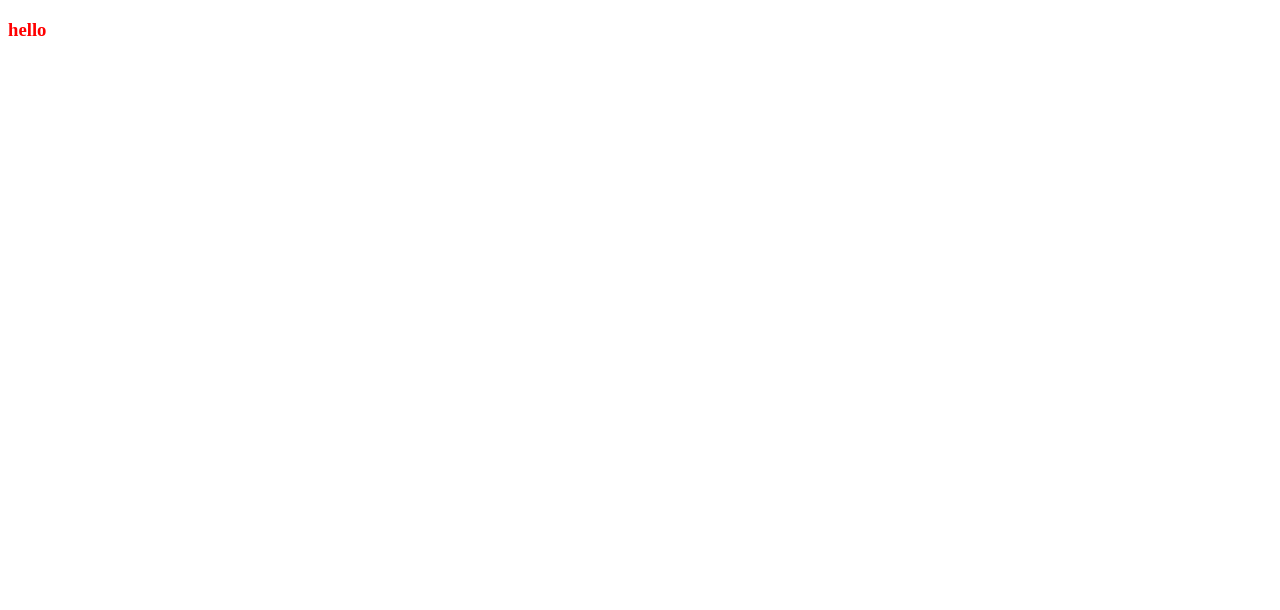
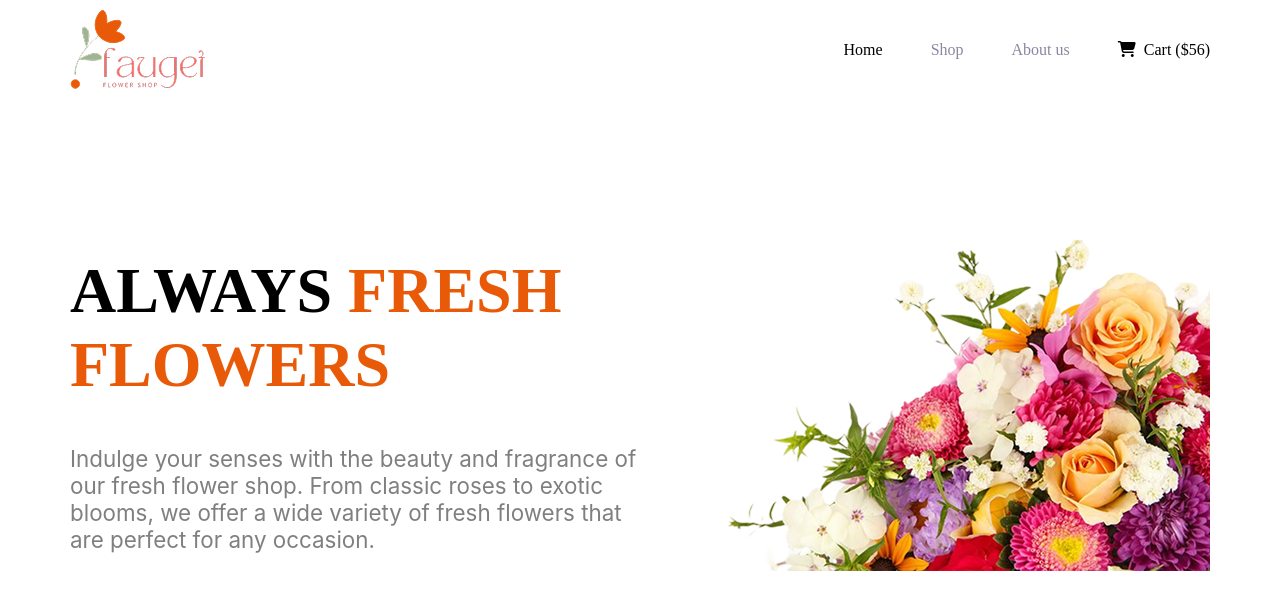
Before and after one commit to tanzircs/B12A02-Responsive-Flowers, a plain HTML site: page index.html in a window 1280 px wide. Drawn offline with Linux system fonts and the light colour scheme.

Commit message:
header done

```diff
--- a/index.html
+++ b/index.html
@@ -1,12 +1,38 @@
 <!DOCTYPE html>
 <html lang="en">
-<head>
-    <meta charset="UTF-8">
-    <meta name="viewport" content="width=device-width, initial-scale=1.0">
-    <link rel="stylesheet" href="style.css">
+  <head>
+    <meta charset="UTF-8" />
+    <meta name="viewport" content="width=device-width, initial-scale=1.0" />
+    <script
+      src="https://kit.fontawesome.com/b134c51b96.js"
+      crossorigin="anonymous"
+    ></script>
+    <link rel="stylesheet" href="style.css" />
     <title>B12A02-Responsive-Flowers</title>
-</head>
-<body>
-    <h3>hello</h3>
-</body>
+  </head>
+  <body>
+    <header class="body-width">
+      <nav>
+        <img src="assets/logo.png" alt="" />
+        <ul>
+          <li class="nav-list">Home</li>
+          <li class="nav-font nav-list">Shop</li>
+          <li class="nav-font nav-list">About us</li>
+          <li><i class="fa-solid fa-cart-shopping"></i>Cart ($56)</li>
+        </ul>
+      </nav>
+      <div class="banner">
+        <div>
+          <h1 class="banner-title">ALWAYS <span class="title-color">FRESH FLOWERS</span></h1>
+          <p class="banner-des">
+            Indulge your senses with the beauty and fragrance of our fresh
+            flower shop. From classic roses to exotic blooms, we offer a wide
+            variety of fresh flowers that are perfect for any occasion.
+          </p>
+
+        </div>
+        <img src="assets/hero-flower.png" alt="">
+      </div>
+    </header>
+  </body>
 </html>
--- a/style.css
+++ b/style.css
@@ -1,3 +1,64 @@
-h3{
-    color: red;
+/* common css file */
+.body-width{
+    max-width: 1140px;
+    margin: 0 auto;
 }
+/* common css file */
+
+/* nav bar */
+nav{
+    display: flex;
+    justify-content: space-between;
+    align-items: center;
+
+}
+
+ul > li{
+    list-style: none;
+}
+
+ul{
+    display: flex;
+    gap: 48px;
+}
+.fa-cart-shopping{
+    margin-right: 8px;
+}
+
+.nav-font{
+    color: rgba(137, 135, 161, 1);
+}
+/* nav bar */
+/* banner........... */
+.banner{
+    display: flex;
+    align-items: center;
+    margin-top: 120px;
+}
+.banner-title{
+font-size: 4em;
+font-weight: 700;
+}
+.title-color{
+    color: rgb(233, 90, 8);
+}
+
+.banner-des{
+    color: rgba(0, 0, 0, 0.5);
+font-family: Inter;
+font-size: 1.4em;
+font-weight: 400;
+}
+/* banner........... */
+
+/* Responsive.... */
+@media screen and (max-width: 576px) {
+    .nav-list{
+        display: none;
+    }
+
+    .banner{
+        flex-direction: column-reverse;
+    }
+}
+/* Responsive.... */
```
Also changed, not shown: assets/deal-ana.png (added), assets/deal-bloom.png (added), assets/deal-zabo.png (added), assets/flower-store.png (added), assets/hero-flower.png (added), assets/icon-facebook.png (added), assets/icon-linkedin.png (added), assets/icon-twitter.png (added), assets/icon-youtube.png (added), assets/logo.png (added), assets/news-letter-bg.png (added), assets/sample-flower-image.png (added), assets/trusted-badge.png (added).
